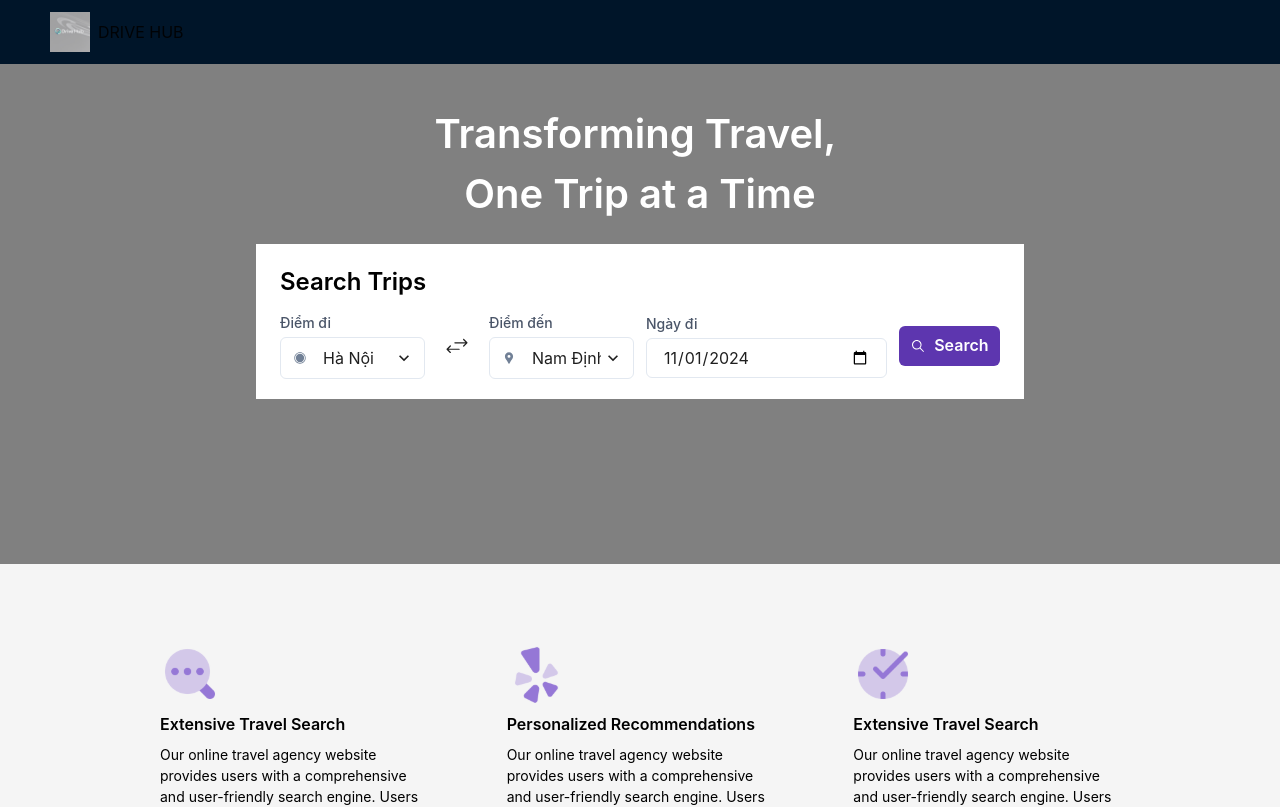
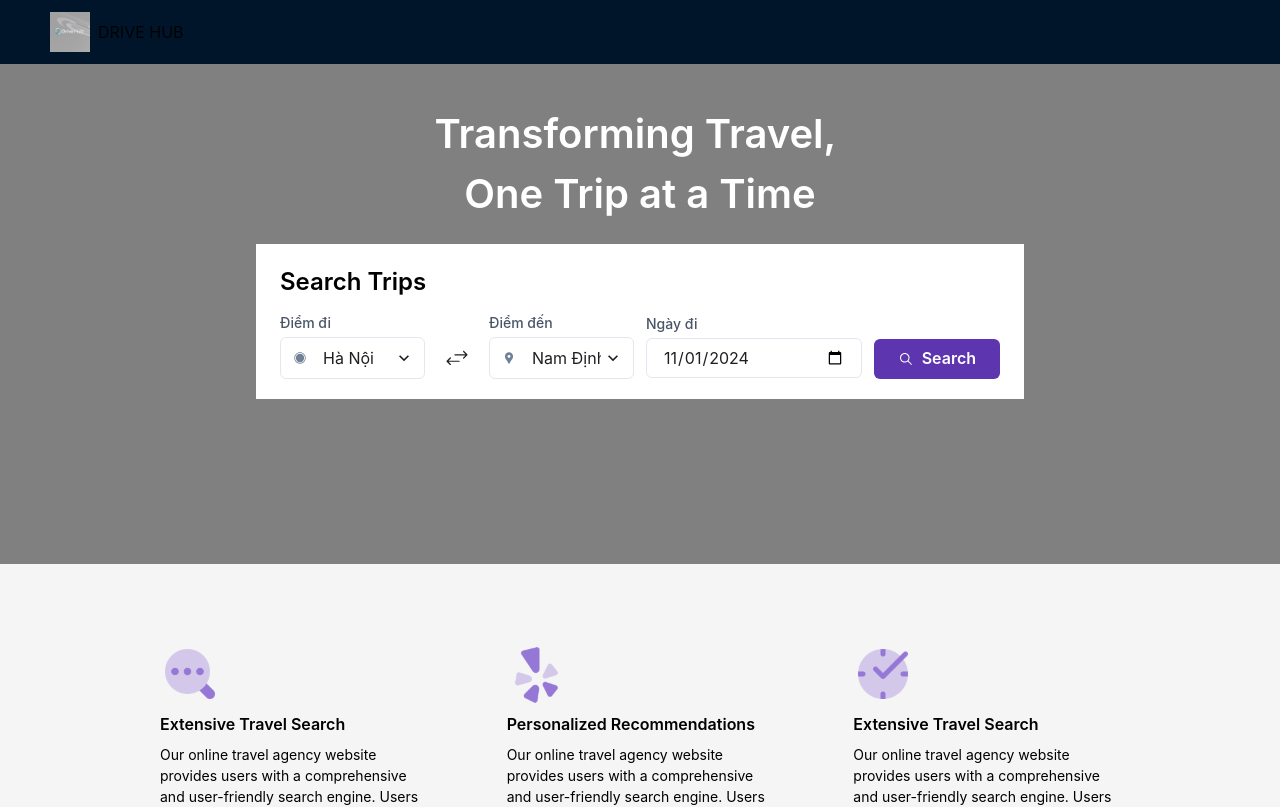
Before and after one commit to nguyenkien0703/booking, a React (Vite) app: page / in a window 1280 px wide. Shown: the top 807 px of the page. Built offline with nearby package versions, Linux system fonts and the light colour scheme.

Commit message:
fix searchtrip

```diff
--- a/src/components/SearchTrip/index.tsx
+++ b/src/components/SearchTrip/index.tsx
@@ -105,7 +105,6 @@ export default function SearchTrip() {
         setDateValue(event.target.value);
     };
 
-
     return (
         <Grid templateColumns={'repeat(2, 1fr)'} mt={3} gap={3}>
             <GridItem
@@ -131,8 +130,7 @@ export default function SearchTrip() {
                     </Box>
                 </FormControl>
 
-
-                <Box mx={2} top = {10}>
+                <Box mx={2} display="flex" alignSelf="center" mt="6" justifyContent="center">
                     <IoIosSwap size={24} />
                 </Box>
 
@@ -160,7 +158,7 @@ export default function SearchTrip() {
                 alignItems={'center'}
                 gap={3}
             >
-                <FormControl>
+                <FormControl flex="1">
                     <FormLabel mb="1" fontSize="sm" color="gray.600">
                         Ngày đi
                     </FormLabel>
@@ -172,7 +170,7 @@ export default function SearchTrip() {
                     />
                 </FormControl>
 
-                <PrimaryButton leftIcon={<IoIosSearch />}>
+                <PrimaryButton leftIcon={<IoIosSearch />} alignSelf="flex-end" mt="6">
                     Search
                 </PrimaryButton>
             </GridItem>
```
